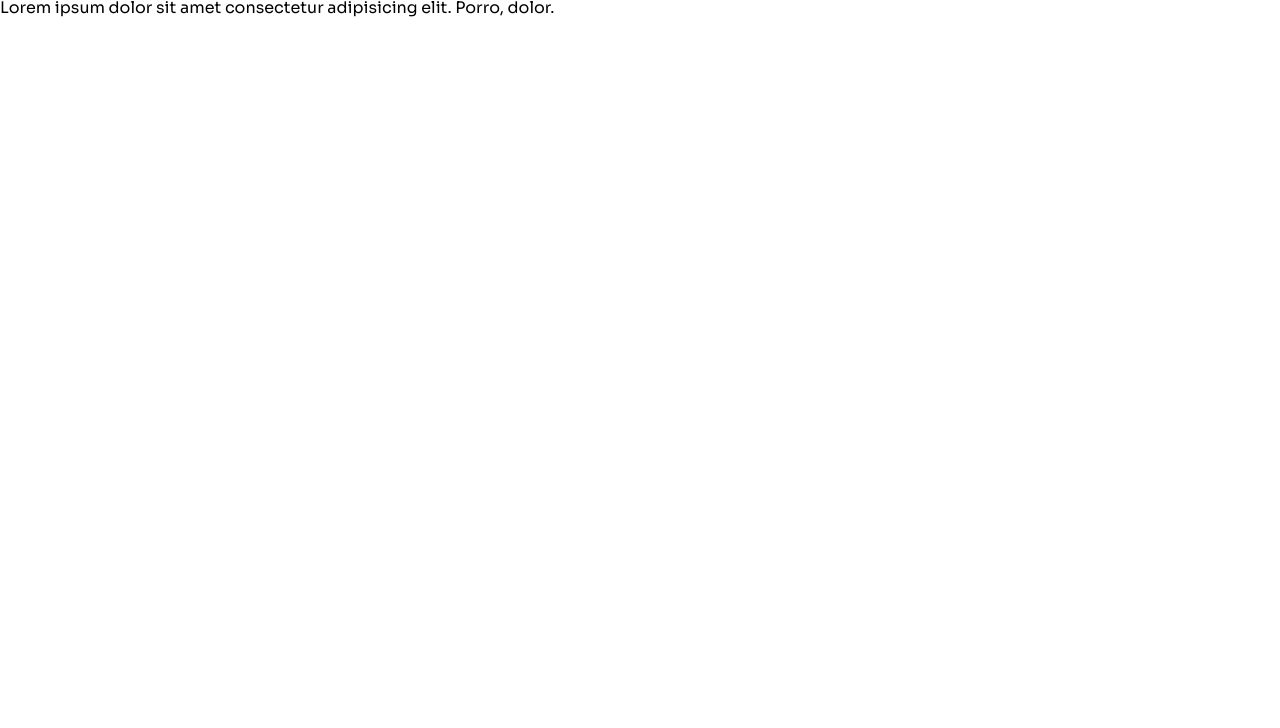
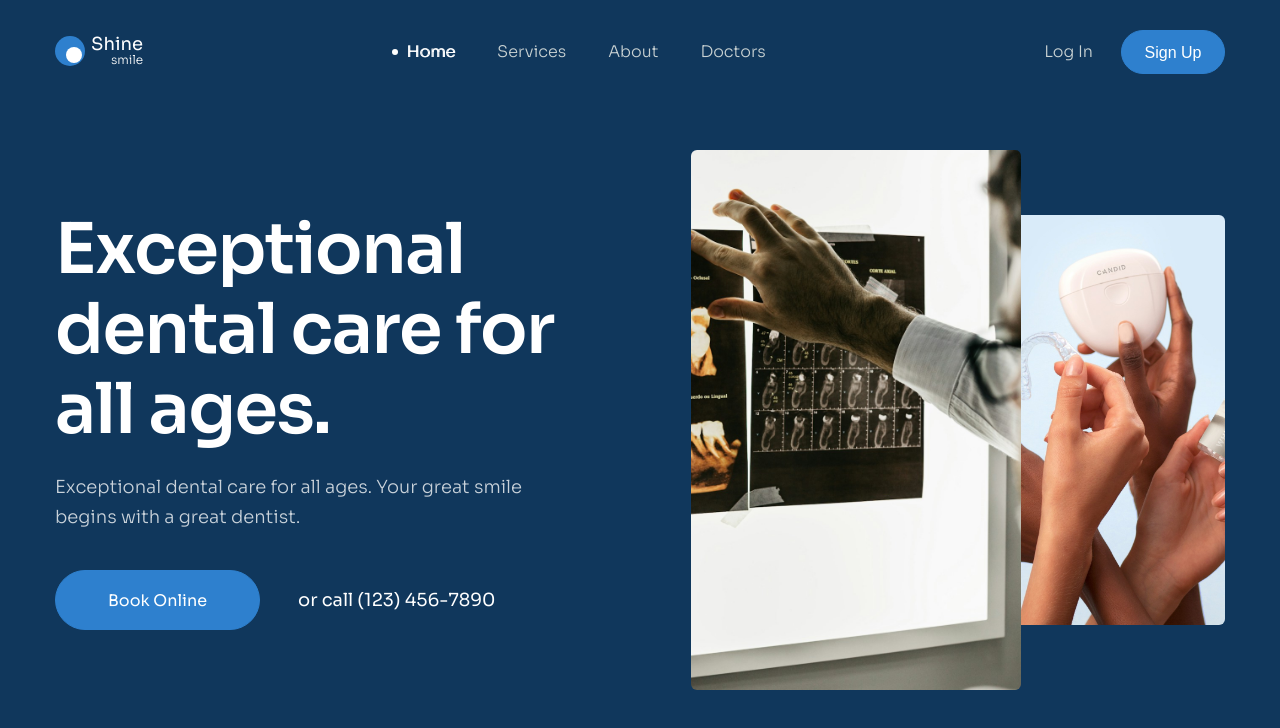
Before and after one commit to paulhuynhdev/shinesmile, a plain HTML site: page index.html in a window 1280 px wide. Drawn offline with Linux system fonts and the light colour scheme.

Commit message:
feat: add hero

```diff
--- a/assets/css/styles.css
+++ b/assets/css/styles.css
@@ -1,5 +1,9 @@
 * {
   box-sizing: border-box;
+}
+
+:root {
+  --header-bg: #10375c;
 }
 
 html {
@@ -10,3 +14,205 @@ body {
   font-size: 1.6rem;
   font-family: "Sora", sans-serif;
 }
+
+/* Common */
+a {
+  text-decoration: none;
+}
+
+.container {
+  width: 1170px;
+  max-width: calc(100% - 48px);
+  margin: 0 auto;
+}
+
+.btn {
+  --height: 60px;
+  display: inline-block;
+  height: var(--height);
+  min-width: 205px;
+  padding: 0 20px;
+  border-radius: 99px;
+  border: 1px solid #2e80ce;
+  font-size: 1.6rem;
+  font-weight: 400;
+  text-align: center;
+  line-height: var(--height);
+  color: #fff;
+  background: #2e80ce;
+}
+
+.btn:hover {
+  opacity: 0.9;
+  cursor: pointer;
+}
+
+/* Header */
+.header {
+  min-height: 100vh;
+  padding-top: 30px;
+  background: var(--header-bg);
+}
+
+.logo {
+  position: relative;
+  display: flex;
+  font-size: 1rem;
+}
+.logo__circle::before,
+.logo__circle::after {
+  content: "";
+  display: inline-block;
+  border-radius: 50%;
+}
+
+.logo__circle::before {
+  width: 3em;
+  height: 3em;
+  background: #2e80ce;
+}
+
+.logo__circle::after {
+  position: absolute;
+  top: 1.1em;
+  left: 1.1em;
+  width: 1.6em;
+  height: 1.6em;
+  background: #fff;
+}
+
+.logo__text {
+  margin-left: 0.6em;
+  text-align: right;
+  line-height: 1.6em;
+}
+
+.logo__brand {
+  display: block;
+  font-size: 1.8em;
+  font-weight: 400;
+  color: #fff;
+}
+
+.logo__brand--small {
+  font-size: 1.2em;
+  font-weight: 300;
+}
+
+/* Header top */
+.header-top {
+  display: flex;
+  align-items: center;
+  justify-content: space-between;
+}
+
+.navbar__list {
+  display: flex;
+}
+
+.header-action__login,
+.navbar__link {
+  padding: 4px 21px;
+  font-size: 1.6rem;
+  font-weight: 300;
+  color: #c9d2d3;
+}
+.navbar__link:hover,
+.navbar__link--active {
+  text-shadow: 1px 0 0 currentColor;
+  color: #fff;
+}
+
+.navbar__link--active::before {
+  position: relative;
+  left: -8px;
+  top: -2px;
+  content: "";
+  display: inline-block;
+  width: 6px;
+  height: 6px;
+  border-radius: 50%;
+  background: #fff;
+}
+
+.header-action {
+  display: flex;
+  align-items: center;
+}
+
+.header-action__login {
+  margin-right: 7px;
+}
+
+.header-action__signup {
+  --height: 44px;
+  min-width: 104px;
+}
+
+/* Hero */
+.hero {
+  display: flex;
+  align-items: center;
+  margin-top: 76px;
+}
+
+.hero__content {
+  flex-shrink: 0;
+  width: 44%;
+}
+
+.hero__media {
+  flex-grow: 1;
+}
+
+.hero__heading {
+  font-weight: 600;
+  font-size: 7rem;
+  line-height: 1.14;
+  letter-spacing: -0.02em;
+  color: #fff;
+}
+
+.hero__desc {
+  margin-top: 22px;
+  font-weight: 300;
+  font-size: 1.8rem;
+  line-height: 1.67;
+  color: #c9d2da;
+}
+
+.hero__row {
+  display: flex;
+  align-items: center;
+  margin-top: 38px;
+}
+
+.hero__phone {
+  margin-left: 38px;
+  font-size: 1.8rem;
+  line-height: 1.67;
+  color: #fff;
+}
+
+.hero__images {
+  display: flex;
+  align-items: center;
+  justify-content: flex-end;
+}
+
+.hero__img {
+  width: 330px;
+  height: 540px;
+  border-radius: 6px;
+  object-fit: cover;
+}
+
+.hero__img:first-child {
+  position: relative;
+  margin-right: -6px;
+}
+
+.hero__img:last-child {
+  width: 210px;
+  height: 410px;
+}
--- a/index.html
+++ b/index.html
@@ -101,8 +101,69 @@
     <link rel="stylesheet" href="./assets/css/styles.css" />
   </head>
   <body>
-    <p>
-      Lorem ipsum dolor sit amet consectetur adipisicing elit. Porro, dolor.
-    </p>
+    <header class="header">
+      <div class="container">
+        <!-- Header top -->
+        <div class="header-top">
+          <a href="/">
+            <div class="logo">
+              <span class="logo__circle"> </span>
+              <span class="logo__text">
+                <span class="logo__brand">Shine</span>
+                <span class="logo__brand logo__brand--small">smile</span>
+              </span>
+            </div>
+          </a>
+
+          <!-- Navbar -->
+          <nav class="navbar">
+            <ul class="navbar__list">
+              <li class="navbar__item">
+                <a href="#!" class="navbar__link navbar__link--active">Home</a>
+              </li>
+              <li class="navbar__item">
+                <a href="#!" class="navbar__link">Services</a>
+              </li>
+              <li class="navbar__item">
+                <a href="#!" class="navbar__link">About</a>
+              </li>
+              <li class="navbar__item">
+                <a href="#!" class="navbar__link">Doctors</a>
+              </li>
+            </ul>
+          </nav>
+
+          <!-- Action -->
+          <div class="header-action">
+            <a href="#!" class="header-action__login">Log In</a>
+            <button href="#!" class="btn header-action__signup">Sign Up</button>
+          </div>
+        </div>
+
+        <!-- Hero -->
+        <section class="hero">
+          <!-- Hero content -->
+          <section class="hero__content">
+            <h1 class="hero__heading">Exceptional dental care for all ages.</h1>
+            <p class="hero__desc">
+              Exceptional dental care for all ages. Your great smile begins with
+              a great dentist.
+            </p>
+            <div class="hero__row">
+              <a href="#!" class="btn">Book Online</a>
+              <span class="hero__phone">or call (123) 456-7890</span>
+            </div>
+          </section>
+
+          <!-- Hero media -->
+          <div class="hero__media">
+            <figure class="hero__images">
+              <img src="./assets/img/hero-01.jpg" alt="" class="hero__img" />
+              <img src="./assets/img/hero-02.jpg" alt="" class="hero__img" />
+            </figure>
+          </div>
+        </section>
+      </div>
+    </header>
   </body>
 </html>
```
Also changed, not shown: assets/img/hero-01.jpg (added), assets/img/hero-02.jpg (added).
